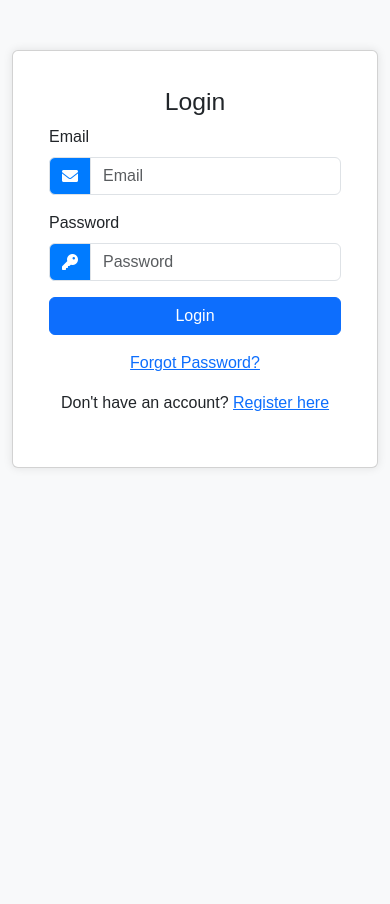
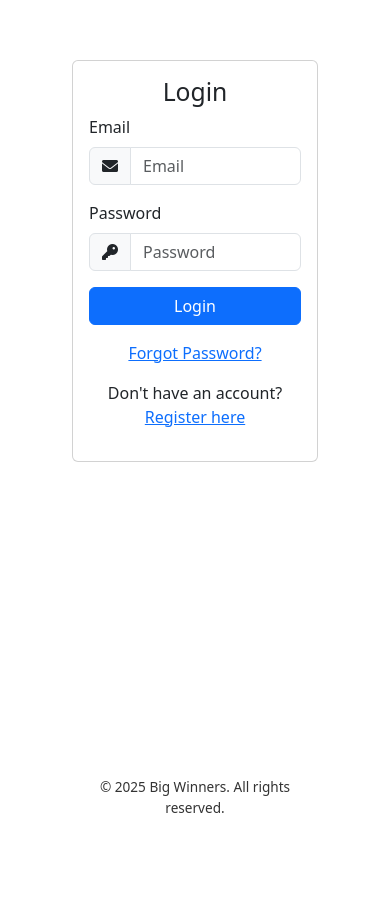
Before and after one commit to hean353/macharia, a Flask app: page /login in a window 390 px wide. Before the commit the page ends 468 px from the top, so only its background shows below. Run offline with Flask 3, Linux system fonts and the light colour scheme.

Commit message:
final commit

```diff
--- a/static/login.css
+++ b/static/login.css
@@ -1,15 +1,25 @@
+/* Ensure full viewport height */
+html,
 body {
-    background-color: #f8f9fa;
-    font-family: Arial, sans-serif;
+    height: 100%;
+    margin: 30px;
+    display: flex;
+    flex-direction: column;
 }
 
-.card {
-    margin-top: 50px;
-    padding: 20px;
-    box-shadow: 0px 0px 10px rgba(0, 0, 0, 0.1);
+/* Container fills the available space */
+.container {
+    flex-grow: 1;
+    /* Pushes footer down */
 }
 
-.input-group-text {
-    background-color: #007bff;
-    color: white;
+/* Footer remains fixed at the bottom */
+footer {
+    text-align: center;
+    padding: 10px;
+
+    font-size: 0.85rem;
+    color: #333;
+    width: 100%;
+
 }
--- a/templates/index.html
+++ b/templates/index.html
@@ -26,7 +26,7 @@
             <!-- Right Section -->
             <div class="col-md-7 right-section d-flex flex-column justify-content-center align-items-center">
                 <div class="form-container">
-                    <h3 class="text-center mb-4">Apply as an Employee</h3>
+                    <h3 class="text-center mb-4">Register</h3>
                     <form id="registerForm" action="/register" method="POST">
                         <div class="row">
                             <div class="col-md-6 mb-3">
@@ -103,5 +103,7 @@
         });
     </script>
 </body>
-
+<footer>
+    <p>&copy; 2025 Big Winners. All rights reserved.</p>
+</footer>
 </html>
--- a/templates/login.html
+++ b/templates/login.html
@@ -53,5 +53,7 @@
     <!-- Bootstrap JS -->
     <script src="https://cdn.jsdelivr.net/npm/bootstrap@5.3.0/dist/js/bootstrap.bundle.min.js"></script>
 </body>
-
+<footer>
+    <p>&copy; 2025 Big Winners. All rights reserved.</p>
+</footer>
 </html>
```
Also changed, not shown: static/privacy.css (+8 -19 lines), static/register.css (+42 -0 lines).
